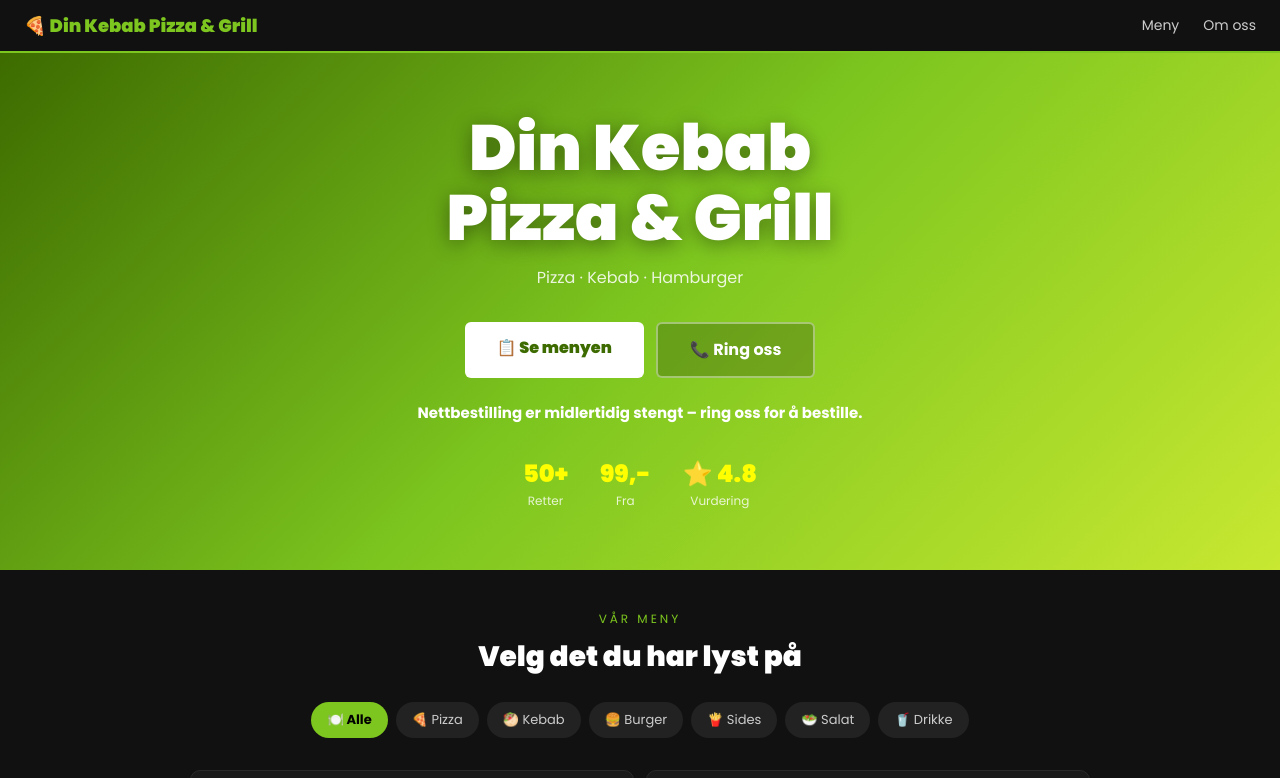
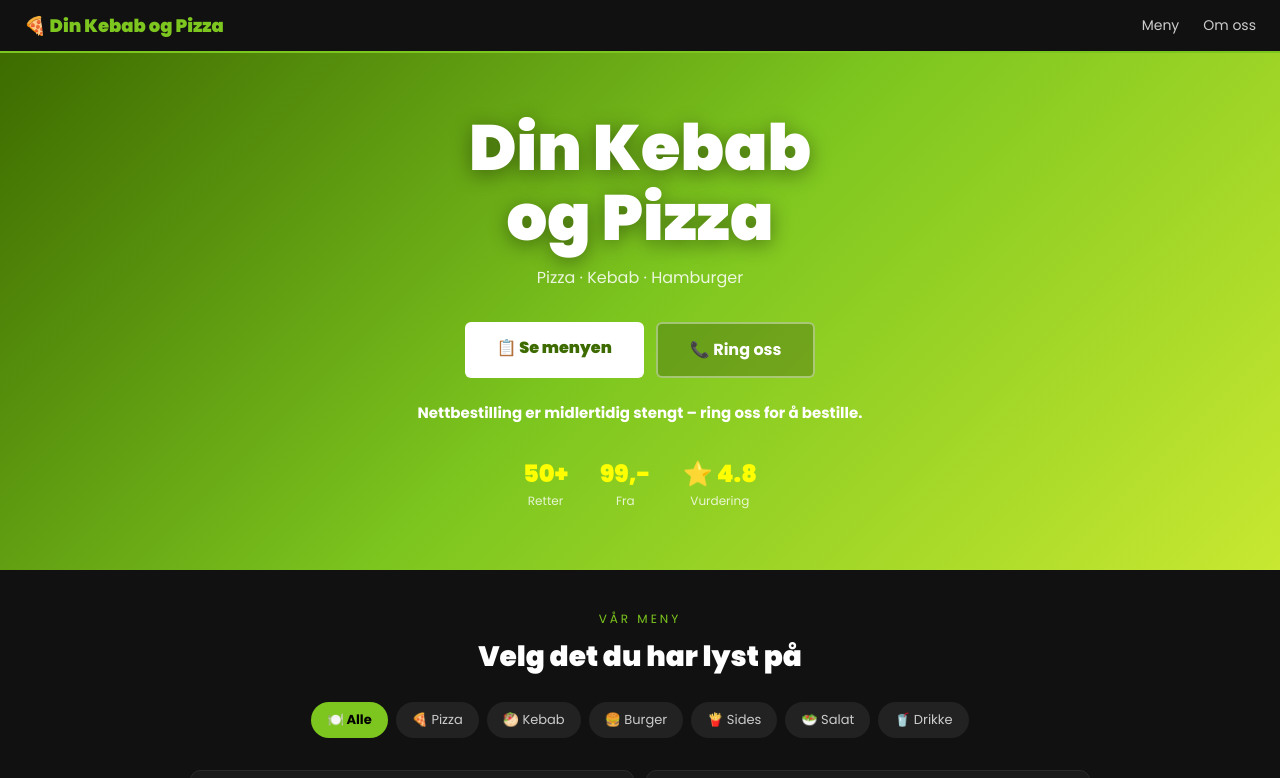
Before and after one commit to flinkgutt77/din-kebab-website, a Next.js app: page / in a window 1280 px wide. Shown: the top 778 px of the page. Built offline with nearby package versions, Linux system fonts and the light colour scheme.

Commit message:
fix: use official restaurant name Din Kebab og Pizza
Co-Authored-By: Claude Opus 5.5 <noreply@anthropic.com>
Claude-Session: https://claude.ai/code/session_0114p7wHHAogR4Lsz7UUKej1

```diff
--- a/app/layout.tsx
+++ b/app/layout.tsx
@@ -11,7 +11,7 @@ const poppins = Poppins({
 })
 
 export const metadata: Metadata = {
-  title: 'Din Kebab Pizza & Grill — Lambertseter',
+  title: 'Din Kebab og Pizza — Lambertseter',
   description: 'Bestill pizza, kebab og hamburger online. Hentes i restauranten på Lambertseter, Oslo.',
 }
 
--- a/components/Hero.tsx
+++ b/components/Hero.tsx
@@ -17,7 +17,7 @@ export default function Hero() {
         textShadow: '0 4px 20px rgba(0,0,0,0.4)',
         marginBottom: '12px',
       }}>
-        Din Kebab<br />Pizza &amp; Grill
+        Din Kebab<br />og Pizza
       </h1>
       <p style={{ color: 'rgba(255,255,255,0.85)', fontSize: '16px', marginBottom: '32px' }}>
         Pizza · Kebab · Hamburger
--- a/components/Navbar.tsx
+++ b/components/Navbar.tsx
@@ -21,7 +21,7 @@ export default function Navbar() {
       zIndex: 50,
     }}>
       <Link href="/" style={{ color: '#7DC61F', fontWeight: 900, fontSize: '18px', textDecoration: 'none' }}>
-        🍕 Din Kebab Pizza & Grill
+        🍕 Din Kebab og Pizza
       </Link>
 
       <div style={{ display: 'flex', gap: '24px', alignItems: 'center' }}>
```
